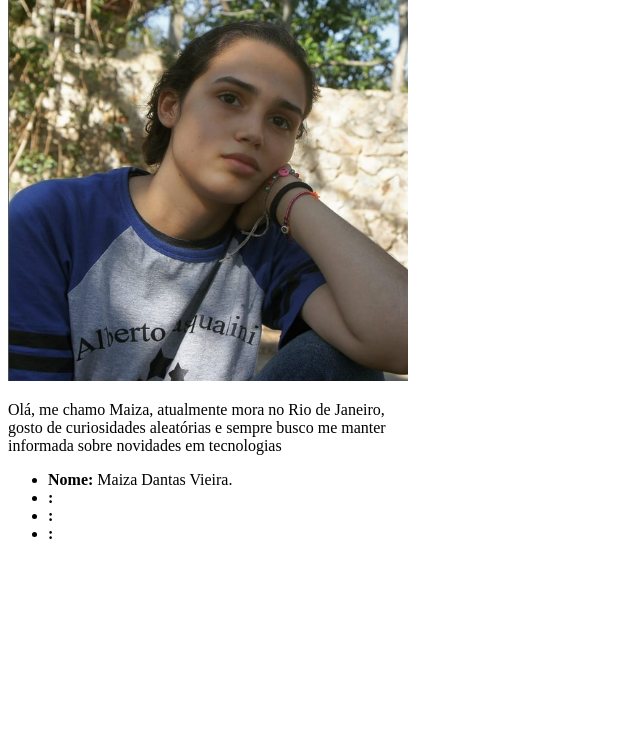
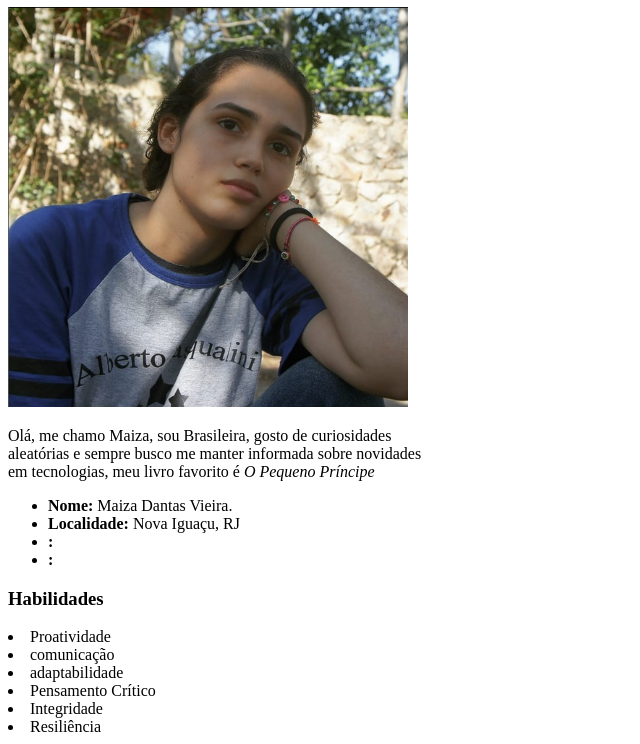
Before and after one commit to MaizaDV/MaizaDV.github.io, a plain HTML site: page index.html in a window 1280 px wide. Shown: the part 99-843 px from the top of the page, without its empty margins (0-640 px from the left). Before the commit the page ends 800 px from the top, so only its background shows below. Drawn offline with Linux system fonts and the light colour scheme.

Commit message:
adiciona habilidades

```diff
--- a/index.html
+++ b/index.html
@@ -7,17 +7,26 @@
     <title>Portfólio Maiza</title>
 </head>
 <body>
+    <li><a href="habilidades">Minhas habilidades</a></li>
     <h1>Meu Portfólio</h1>
-    <img src="./MaizaDV.png" alt="Maiza com cabelo castanho preso, com a mão esquerda apoiada no rosto" width="400">
-    <p>Olá, me chamo Maiza, atualmente mora no Rio de Janeiro, <br>
-        gosto de curiosidades aleatórias e sempre busco me manter<br>
-        informada sobre novidades em tecnologias</p>
+    <img src="./MaizaDV.png" alt="Maiza com cabelo castanho preso, com a mão esquerda apoiada no rosto" width="400" height="400">
+    <p>Olá, me chamo Maiza, sou Brasileira, gosto de curiosidades <br>
+        aleatórias e sempre busco me manter informada sobre novidades <br>
+        em tecnologias, meu livro favorito é <em>O Pequeno Príncipe</em>
+    </p>
     <ul>
         <li><strong>Nome: </strong>Maiza Dantas Vieira.</li>
-        <li><strong>: </strong></li>
+        <li><strong>Localidade: </strong>Nova Iguaçu, RJ</li> <!--Proatividade, comunicação, adaptabilidade, Pensamento Crítico, Integridade, Resiliência -->
         <li><strong>: </strong></li>
         <li><strong>: </strong></li>
     </ul>
+    <h3 id="habilidades">Habilidades</h3>
+    <li>Proatividade</li>
+    <li>comunicação</li>
+    <li>adaptabilidade</li>
+    <li>Pensamento Crítico</li>
+    <li>Integridade</li>
+    <li>Resiliência</li>
 </body>
 <footer></footer>
 </html>
```
